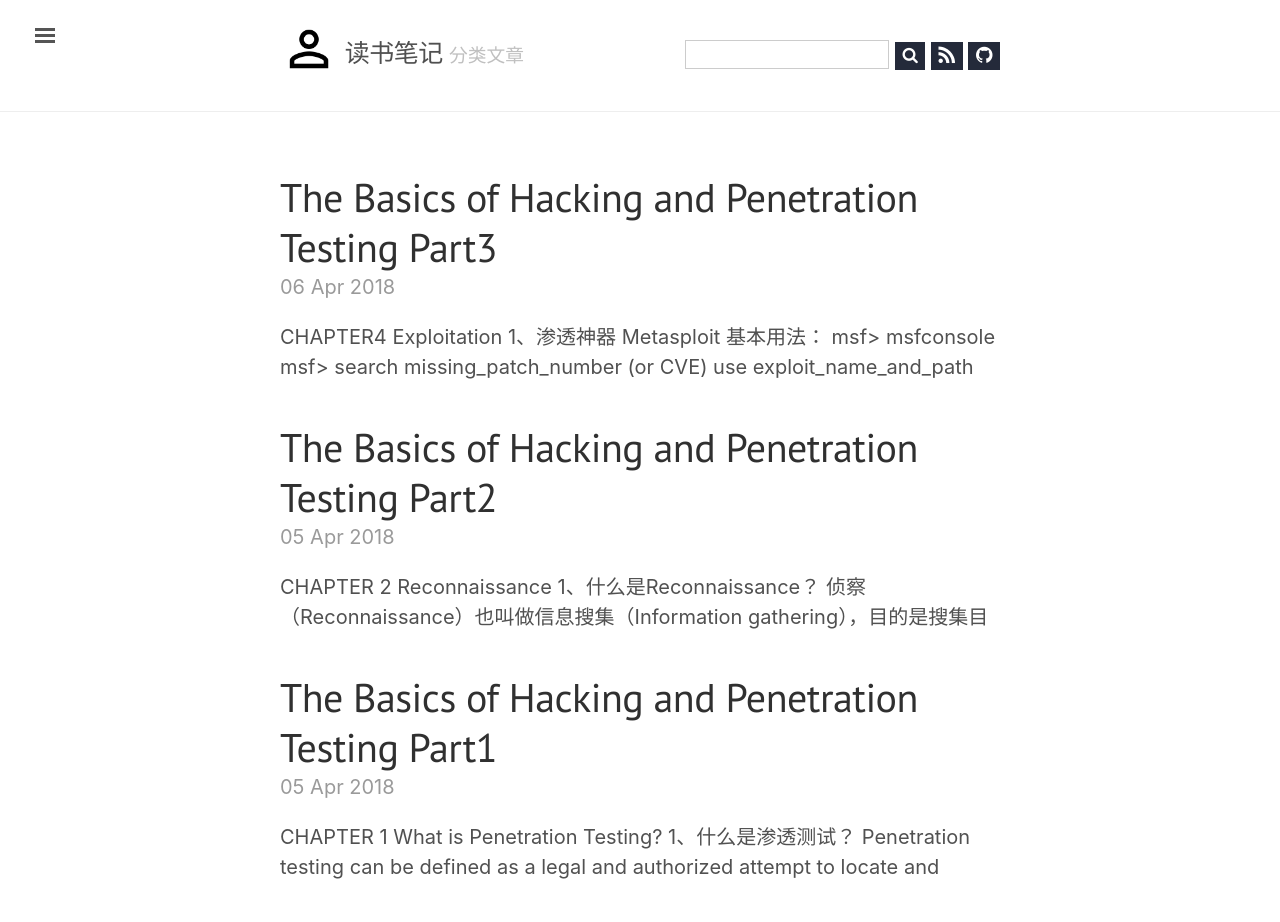
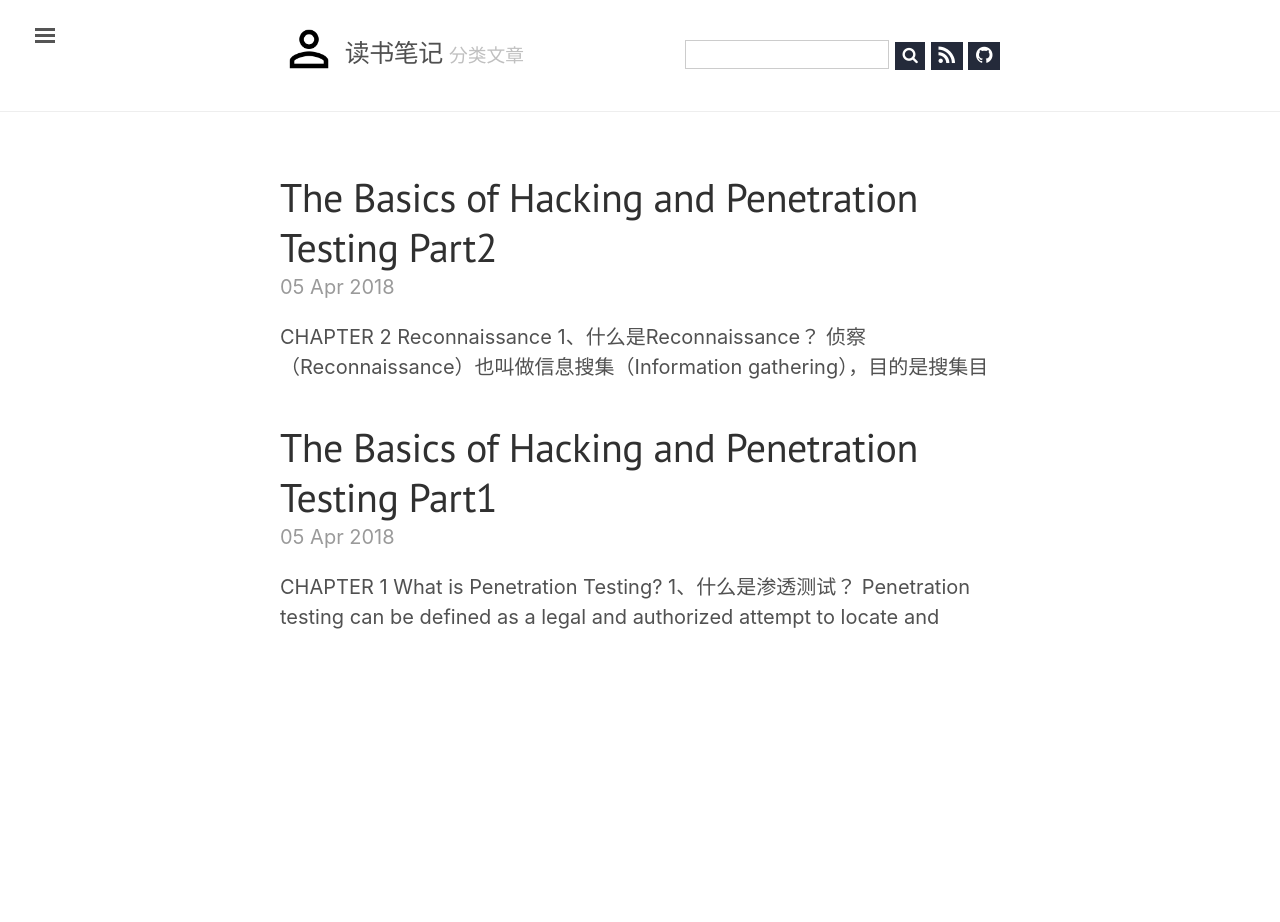
Before and after one commit to victor-infosec/victor-infosec.github.io, a Jekyll site: the page built from _my_categories/books.md, in a window 1280 px wide. Built offline with Jekyll 4.4.1, drawn with Linux system fonts in a browser that asks for light colours; nearby versions of some CDN libraries; some web fonts are replaced; library files that are not in the unit come from our copies; after the commit the page ends 900 px from its top, so only the background shows below that.

Commit message:
20180406

````diff
--- a/_posts/books/The-Basics-of-Hacking-and-Penetration-Testing/2018-04-06-The-Basics-of-Hacking-and-Penetration-Testing-Part3.md
+++ b/_posts/books/The-Basics-of-Hacking-and-Penetration-Testing/2018-04-06-The-Basics-of-Hacking-and-Penetration-Testing-Part3.md
@@ -1,13 +1,3 @@
----
-layout: post
-title: The Basics of Hacking and Penetration Testing Part3
-key: 20180406
-category: books
-tags:
-  - 读书笔记
-lang: zh
----
-
 CHAPTER4 Exploitation
 --------------------------------------
 1、渗透神器 **Metasploit**
@@ -40,15 +30,15 @@
  - THC Hydra [https://www.thc.org/thc-hydra/](https://www.thc.org/thc-hydra/)
 
 
-3、系统密码破解神器 **John the Ripper**
+3、系统密码破解神器 John the Ripper
 
 本地Windows密码破解
 
- 1. Shut down the target machine.
+  1. Shut down the target machine.
 
- 2. Boot the target to Backtack or an alternate OS via a live CD or USB drive.
+  2. Boot the target to Backtack or an alternate OS via a live CD or USB drive.
 
- 3. Mount the local hard drive.
+  3. Mount the local hard drive.
 
 ```
   mkdir /mnt/sda1
@@ -60,7 +50,7 @@
 <img src="https://github.com/victor-infosec/victor-infosec.github.io/raw/master/_posts/books/The-Basics-of-Hacking-and-Penetration-Testing/5.png" alt="渗透测试流程5" height="50%" width="50%" />
 </div>
 
- 4. Use Samdump2 and to extract the hashes.
+  4. Use Samdump2 and to extract the hashes.
 
 ```
   samdump2 system SAM > /tmp/hashes.txt
@@ -77,12 +67,12 @@
   samdump2 SAM sys_key.txt > /tmp/hash.txt
 ```
 
- 5. Use JtR to crack the passwords.
+  5. Use JtR to crack the passwords.
 
 ```
   john /tmp/hashes.txt --format=nt
 ```
 
  <div align="center" markdown="1">
-<img src="https://github.com/victor-infosec/victor-infosec.github.io/raw/master/_posts/books/The-Basics-of-Hacking-and-Penetration-Testing/7.png" alt="渗透测试流程7" height="50%" width="50%" />
+<img src="https://github.com/victor-infosec/victor-infosec.github.io/raw/master/_posts/books/The-Basics-of-Hacking-and-Penetration-Testing/3.png" alt="渗透测试流程7" height="50%" width="50%" />
 </div>
````
